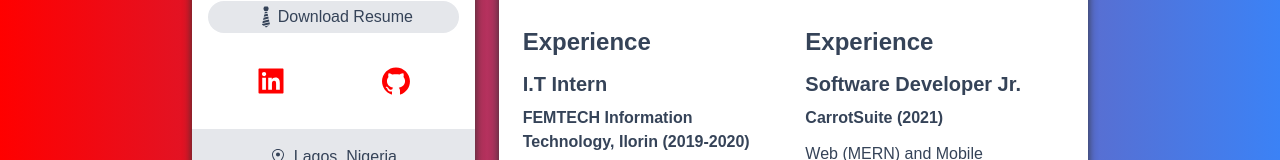
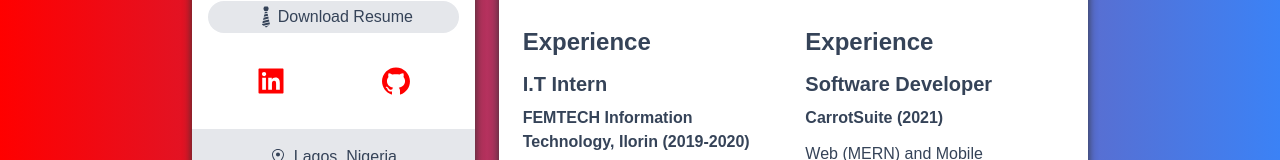
Before and after one commit to brisstone/portfolio, a Next.js app: page /resume in a window 1280 px wide. Shown: the part 346-506 px from the top of the page. Built offline with nearby package versions, Linux system fonts and the light colour scheme.

Commit message:
Update resume.tsx

```diff
--- a/pages/resume.tsx
+++ b/pages/resume.tsx
@@ -51,7 +51,7 @@
         <div>
           <h5 className="my-3 text-2xl font-bold">Experience</h5>
           <div className="">
-            <h5 className="my-2 text-xl font-bold">Software Developer Jr.</h5>
+            <h5 className="my-2 text-xl font-bold">Software Developer</h5>
             <p className="font-semibold">CarrotSuite (2021)</p>
             <p className="my-3">Web (MERN) and Mobile Development(React-Native) </p>
           </div>
```
